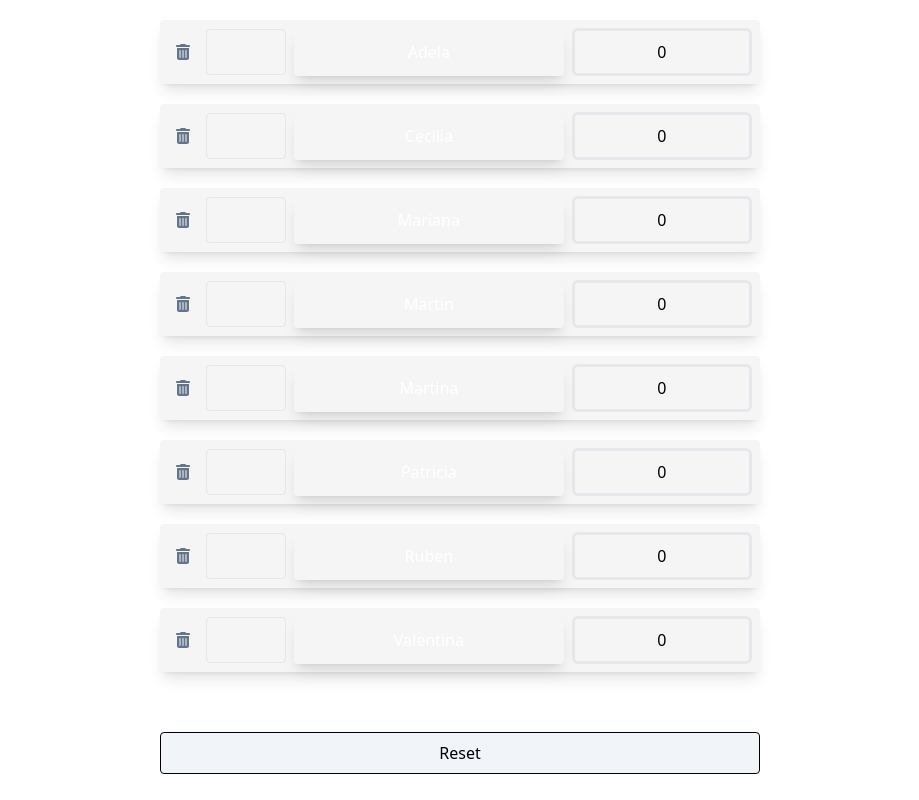
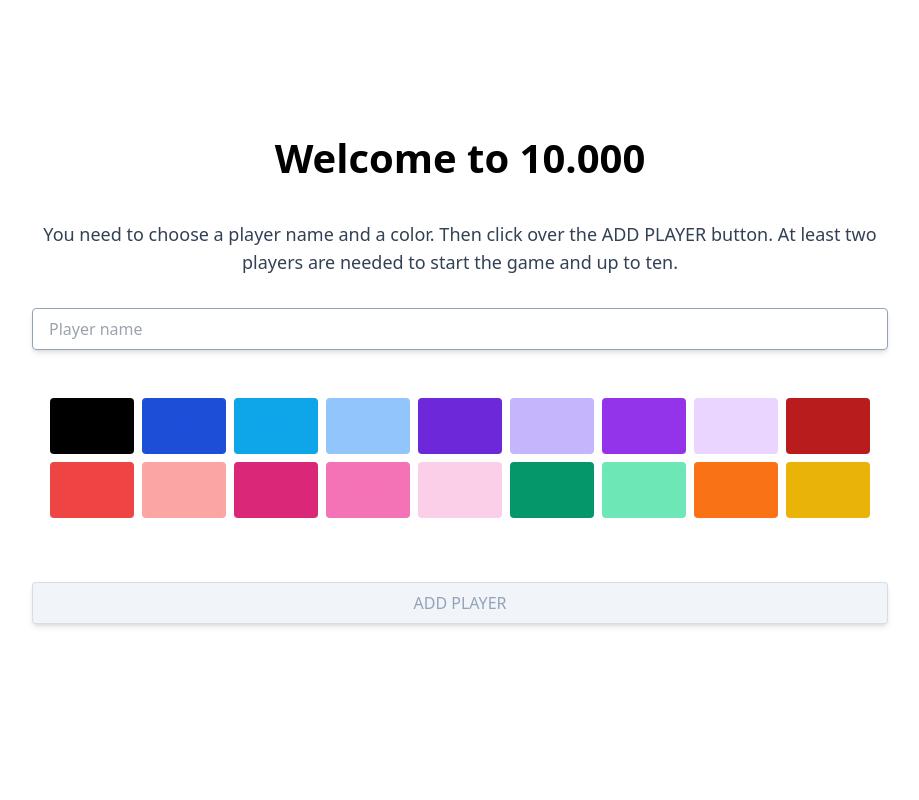
Before and after one commit to marianavinyolas/ten-thousand, a React (Create React App) app: page / in a window 1280 px wide. Shown: the whole page, without its empty margins (180-1099 px from the left). Built offline with nearby package versions, Linux system fonts and the light colour scheme.

Commit message:
CHANGE: Dinamic players names and colors setup

```diff
--- a/src/AppTen.jsx
+++ b/src/AppTen.jsx
@@ -1,38 +1,53 @@
 import { useEffect, useState } from "react";
 import "./App.css";
 import Player from "./Player";
-
-const INITIAL_VALUES = {
-  Adela: 0,
-  Cecilia: 0,
-  Mariana: 0,
-  Martin: 0,
-  Martina: 0,
-  Patricia: 0,
-  Ruben: 0,
-  Valentina: 0,
-}
-
-const INITIAL_PLAYERS = [
-  { name: "Adela", color: "red"},
-  { name: "Cecilia", color: "black"},
-  { name: "Mariana", color: "blue"},
-  { name: "Martin", color: "grey"},
-  { name: "Martina", color: "deeppink"},
-  { name: "Patricia", color: "coral"},
-  { name: "Ruben", color: "darkcyan"},
-  { name: "Valentina", color: "blueviolet"},
-]
+import PlayersSetup from "./PlayersSetup";
+import Confetti from "react-confetti";
 
 const App = () => {
-  const [initialValue, setInitialValue] = useState(INITIAL_VALUES);
-  const [score, setScore] = useState(INITIAL_VALUES);
-  const [players, setPlayers] = useState(INITIAL_PLAYERS);
+  const [initialValue, setInitialValue] = useState({});
+  const [score, setScore] = useState({});
+  const [reset, setReset] = useState(false);
+
+  const [playersList, setPlayersList] = useState([]);
+  const [gameStatus, setGameStatus] = useState("setup");
+  const [winner, setWinner] = useState({ name: "" });
+
+  // Confetti effect resize
+  const [confetiPieces, setConfetiPieces] = useState(200);
+  const [size, setSize] = useState({
+    x: window.innerWidth,
+    y: window.innerHeight,
+  });
+  const updateSize = () =>
+    setSize({
+      x: window.innerWidth,
+      y: window.innerHeight,
+    });
+  useEffect(() => (window.onresize = updateSize), []);
 
   useEffect(() => {
+    const winningPlayer = Object.keys(score).find(
+      (playerName) => score[playerName] === 10000
+    );
+    if (winningPlayer) {
+      setWinner({ name: winningPlayer });
+      setGameStatus("winner");
+      setTimeout(() => {
+        setConfetiPieces(0);
+      }, 10000);
+    }
+  }, [score]);
 
-  }, [players])
+  useEffect(() => {
+    const initialState = {};
 
+    playersList.forEach((player) => {
+      initialState[player.name] = 0;
+    });
+    setScore(initialState);
+    setInitialValue(initialState);
+  }, [playersList, reset]);
 
   const hdlClick = (name, value) => {
     let currentValue = score[name];
@@ -46,17 +61,35 @@ const App = () => {
     setInitialValue((prevState) => ({ ...prevState, [e.target.name]: points }));
   };
   const hdlDelete = (name) => {
-    let currentPlayers = players.filter(item => item.name !== name)
-    setPlayers(currentPlayers);
+    let currentPlayers = playersList.filter((item) => item.name !== name);
+    setPlayersList(currentPlayers);
   };
-  const handleReset = () => {
-    setScore(INITIAL_VALUES);
-    setPlayers(INITIAL_PLAYERS)
+
+  const hdlStartGame = () => {
+    setGameStatus("playing");
   };
+
+  const hdlRestart = () => {
+    setScore({});
+    setReset(!reset);
+    setGameStatus("playing");
+  };
+  const hdlReset = () => {
+    setScore({});
+    setGameStatus("setup");
+    setPlayersList([]);
+  };
+
   return (
-    <div className="w-full sm:w-1/2  flex flex-col gap-y-5 p-5 mx-auto">
-      <section className="flex flex-col items-center gap-y-5">
-        {players.map((player, idx) => (
+    <div className="w-full h-screen sm:w-[80%] md:w-[70%]  flex flex-col gap-y-5 p-5 mx-auto">
+      {gameStatus === "setup" && (
+        <PlayersSetup {...{ playersList, setPlayersList, hdlStartGame }} />
+      )}
+      {gameStatus === "playing" && (
+        <main className="h-full grid content-center">
+          <h1 className="text-4xl font-bold text-center">Welcome to 10.000</h1>
+          <section className="flex flex-col items-center gap-y-5 py-10">
+            {playersList.map((player, idx) => (
               <Player
                 key={idx}
                 name={player.name}
@@ -69,55 +102,52 @@ const App = () => {
               />
             ))}
           </section>
-      {score.Adela === 10000 && (
-        <h1 className="text-2xl text-center font-bold text-red-500">
-          ADELA gaanasteee!!!!
-        </h1>
+          <section className="w-full flex justify-between">
+            <button
+              onClick={hdlReset}
+              className="border border-black/10 shadow-md bg-slate-100 px-6 py-2 rounded mt-10"
+            >
+              Reset players
+            </button>
+            <button
+              onClick={hdlRestart}
+              className="border border-black/10 shadow-md bg-slate-100 px-6 py-2 rounded mt-10"
+            >
+              Reset scores
+            </button>
+          </section>
+        </main>
       )}
-      {score.Cecilia === 10000 && (
-        <h1 className="text-2xl text-center font-bold text-black">
-          CECILIA gaanasteee!!!!
-        </h1>
+      {gameStatus === "winner" && (
+        <section className="h-full grid content-center">
+          <Confetti
+            width={size.x}
+            height={size.y}
+            numberOfPieces={confetiPieces}
+          />
+          <article className="flex flex-col items-center gap-8 pb-32">
+            <h1 className="text-3xl animate-pulse">Congratulations!</h1>
+            <h1 className="text-5xl">{winner.name}</h1>
+            <h1 className="text-3xl animate-pulse">You win!!</h1>
+          </article>
+          <section className="w-full flex justify-between">
+            <button
+              onClick={hdlReset}
+              className="border border-black/10 shadow-md bg-slate-100 px-6 py-2 rounded mt-10"
+            >
+              Reset players
+            </button>
+            <button
+              onClick={hdlRestart}
+              className="border border-black/10 shadow-md bg-slate-100 px-6 py-2 rounded mt-10"
+            >
+              Play again
+            </button>
+          </section>
+        </section>
       )}
-      {score.Mariana === 10000 && (
-        <h1 className="text-2xl text-center font-bold text-blue-500">
-          MARIANA gaanasteee!!!!
-        </h1>
-      )}
-      {score.Martin === 10000 && (
-        <h1 className="text-2xl text-center font-bold text-zinc-500">
-          MARTIN gaanasteee!!!!
-        </h1>
-      )}
-      {score.Martina === 10000 && (
-        <h1 className="text-2xl text-center font-bold text-pink-500">
-          MARTINA gaanasteee!!!!
-        </h1>
-      )}
-      {score.Patricia === 10000 && (
-        <h1 className="text-2xl text-center font-bold text-orange-500">
-          PATRICIA gaanasteee!!!!
-        </h1>
-      )}
-      {score.Ruben === 10000 && (
-        <h1 className="text-2xl text-center font-bold text-sky-500">
-          RUBEN gaanasteee!!!!
-        </h1>
-      )}
-      {score.Valentina === 10000 && (
-        <h1 className="text-2xl text-center font-bold text-purple-500">
-          VALENTINA gaanasteee!!!!
-        </h1>
-      )}
-
-      <button
-        onClick={handleReset}
-        className="border border-black bg-slate-100 px-6 py-2 rounded mt-10"
-      >
-        Reset
-      </button>
     </div>
   );
-}
+};
 
 export default App;
--- a/src/Player.jsx
+++ b/src/Player.jsx
@@ -1,4 +1,4 @@
-import { faClose, faTrash, faTrashCan } from "@fortawesome/free-solid-svg-icons";
+import { faTrashCan } from "@fortawesome/free-solid-svg-icons";
 import { FontAwesomeIcon } from '@fortawesome/react-fontawesome'
 
 const Player = ({ initialValue, hdlValue, hdlClick, score, name, color, hdlDelete }) => {
--- a/src/PlayersSetup.jsx
+++ b/src/PlayersSetup.jsx
@@ -29,7 +29,6 @@ const PlayersSetup = ({ hdlStartGame, playersList, setPlayersList }) => {
 
   return (
     <section className="h-full grid content-center gap-8">
-    {/* <section className="flex flex-col justify-center items-center gap-4"> */}
       <h1 className="text-[40px] font-bold text-center">Welcome to 10.000</h1>
       <p className="text-lg text-slate-700 text-center">
         You need to choose a player name and a color. Then click over the ADD
```
Lines whose indentation alone changed are shown as unchanged.
